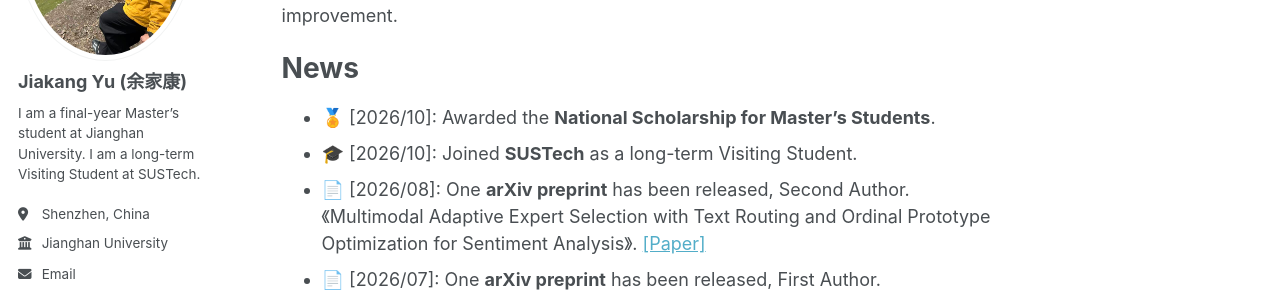
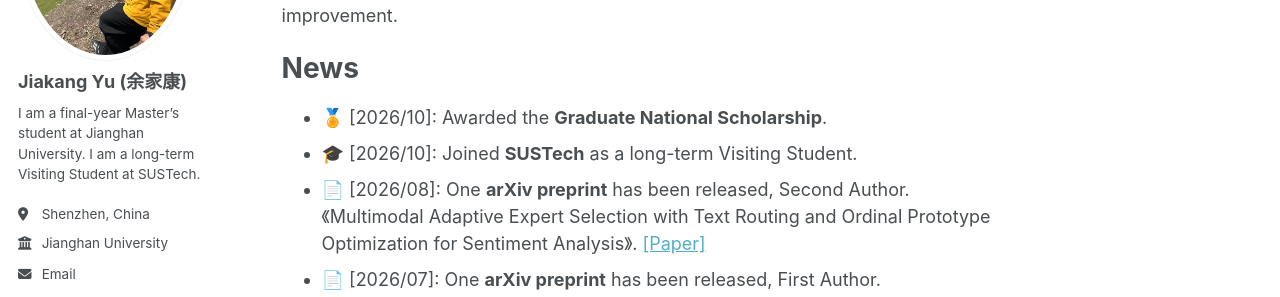
Before and after one commit to kaka-yjk/kaka-yjk.github.io, a Jekyll site: the page built from _pages/about.md, in a window 1280 px wide and 1168 px high. Shown: the part 269-566 px from the top of the window. Built offline with Jekyll 4.4.1, drawn with Linux system fonts in a browser that asks for light colours; some web fonts are replaced; a script bundle is joined from its source files by our own code; library files that are not in the unit come from our copies.

Commit message:
Rename to Graduate National Scholarship

```diff
--- a/_pages/about.md
+++ b/_pages/about.md
@@ -13,7 +13,7 @@ redirect_from:
 Hello! I am a final-year Master's student at Jianghan University. I am a long-term Visiting Student at [SUSTech](https://www.sustech.edu.cn/), under the guidance of [Prof. Guanhua Chen](https://www.sustech.edu.cn/zh/faculties/chenguanhua.html) and [Prof. Yun Chen](https://scai.sufe.edu.cn/cy/main.htm). My research interests include **LLM agents**, **multimodal understanding and generation**, and **natural language processing**. My current research focuses on recursive self-improvement.
 
 <h1 id="news">News</h1>
-* 🏅 [2026/10]: Awarded the **National Scholarship for Master's Students**.
+* 🏅 [2026/10]: Awarded the **Graduate National Scholarship**.
 * 🎓 [2026/10]: Joined **SUSTech** as a long-term Visiting Student.
 * 📄 [2026/08]: One **arXiv preprint** has been released, Second Author.<br>
   《Multimodal Adaptive Expert Selection with Text Routing and Ordinal Prototype Optimization for Sentiment Analysis》. [[Paper]](https://arxiv.org/abs/2608.30726)
--- a/_pages/awards.html
+++ b/_pages/awards.html
@@ -6,5 +6,5 @@ author_profile: true
 ---
 
 <ul>
-  <li>National Scholarship for Master's Students, 2026</li>
+  <li>Graduate National Scholarship, 2026</li>
 </ul>
```
